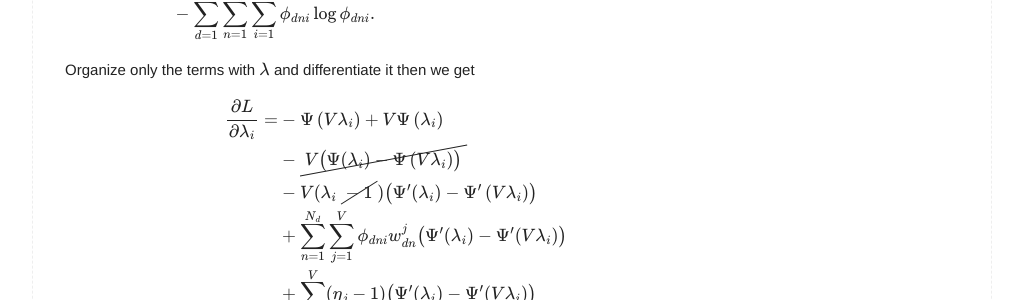
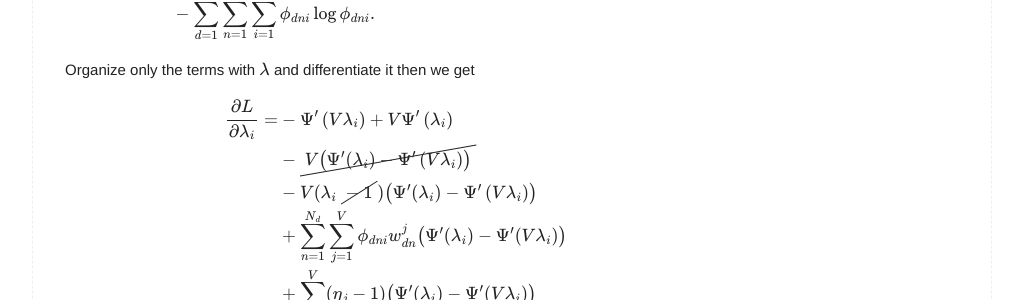
Before and after one commit to naturale0/naturale0.github.io, a Jekyll site: the page built from _posts/2021-02-16-LDA-5-Smooth-LDA.md, in a window 1280 px wide and 900 px high, scrolled down 2190 px. Shown: the part 160-460 px from the top of the window, without its empty margins (128-1151 px from the left). Built offline with Jekyll 4.4.1, drawn with Linux system fonts in a browser that asks for light colours; formulas are drawn with MathJax 3; comment, search, counter and statistics services are not loaded; some of the changed text lies outside the part shown.

```diff
--- a/_posts/2021-02-16-LDA-5-Smooth-LDA.md
+++ b/_posts/2021-02-16-LDA-5-Smooth-LDA.md
@@ -90,8 +90,8 @@ Organize only the terms with $\lambda$ and differentiate it then we get
 $$
 \begin{aligned}
 \frac{\partial L}{\partial \lambda_i}
-  = &- \Psi\left(V \lambda_{i}\right) + V \Psi\left(\lambda_{i}\right) \\
-    &- \cancel{V \big( \Psi(\lambda_{i}) - \Psi\left( V \lambda_{i} \right) \big)} \\
+  = &- \Psi'\left(V \lambda_{i}\right) + V \Psi'\left(\lambda_{i}\right) \\
+    &- \cancel{V \big( \Psi'(\lambda_{i}) - \Psi'\left( V \lambda_{i} \right) \big)} \\
     &- V (\lambda_{i}\cancel{-1})\big(\Psi'(\lambda_{i}) - \Psi'\left(V \lambda_{i}\right)\big) \\
     &+ \sum_{n=1}^{N_d}\sum_{j=1}^V \phi_{dni} w_{dn}^j \big( \Psi'(\lambda_i) - \Psi'(V\lambda_i) \big) \\
     &+ \sum_{j=1}^V(\eta_j-1)\big( \Psi'(\lambda_i) - \Psi'(V\lambda_i) \big)
```
